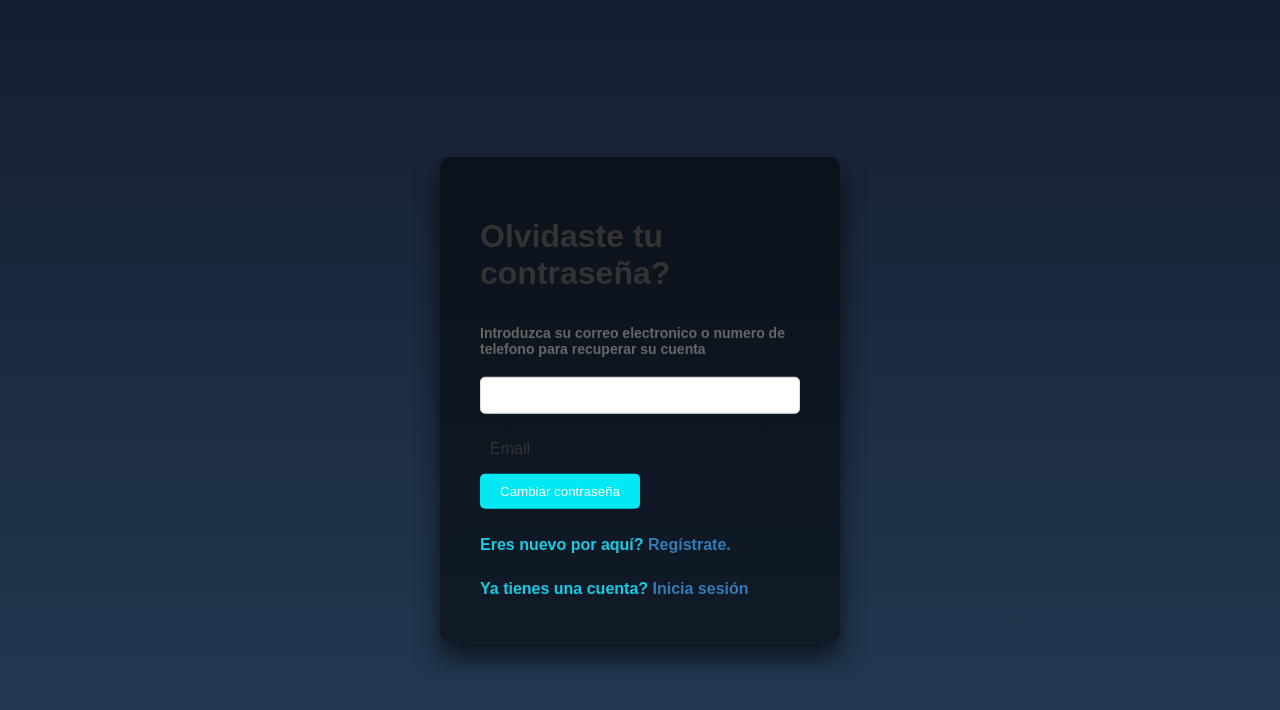
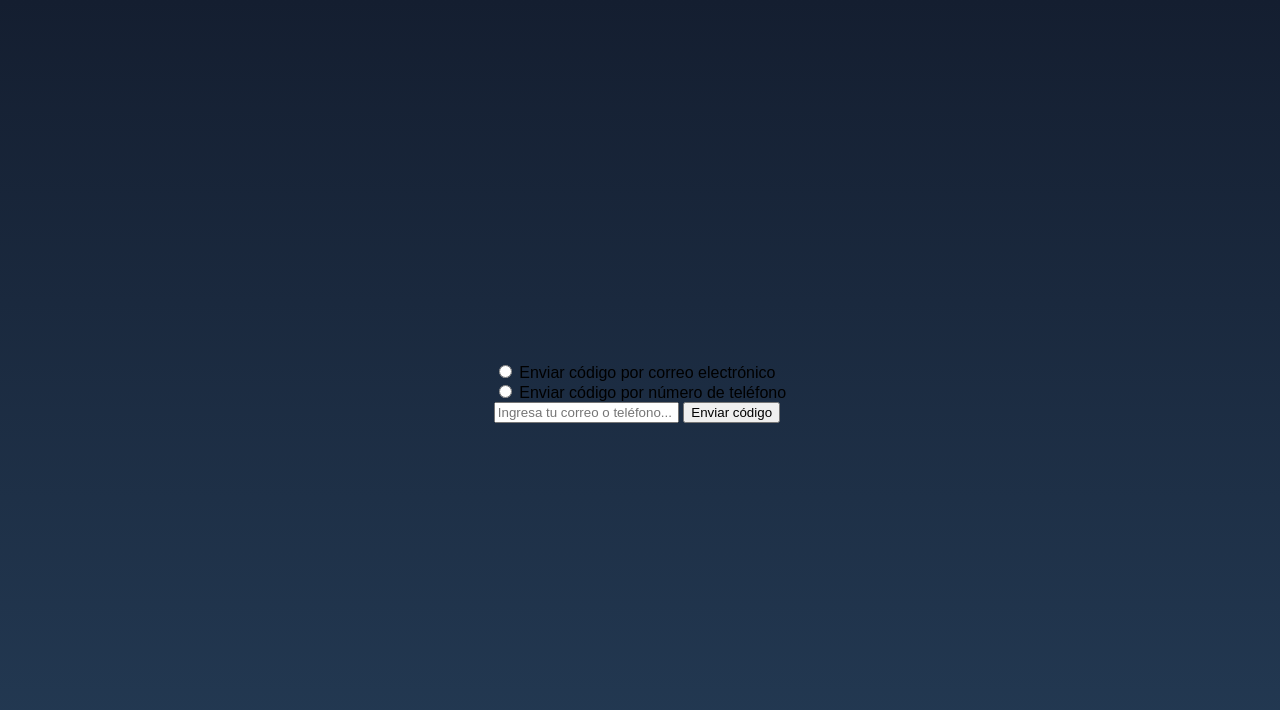
Before and after one commit to pyro-annie/Laboratorio, a Flask app: page /forgot-account in a window 1280 px wide. Shown: the top 710 px of the page. Run offline with Flask 3, Linux system fonts and the light colour scheme.

Commit message:
nuevos PROYECTO

```diff
--- a/PROYECTO/templates/forgotaccount.html
+++ b/PROYECTO/templates/forgotaccount.html
@@ -8,17 +8,16 @@
 	<title>Forgot Password Page - HTML + CSS</title>
 </head>
 <body>
-	<div class="row">
-		<h1>Olvidaste tu contraseña?</h1>
-		<h6 class="information-text">Introduzca su correo electronico o numero de telefono para recuperar su cuenta</h6>
-		<div class="form-group">
-			<input type="email" name="user_email" id="user_email">
-			<p><label for="username">Email</label></p>
-			<button onclick="showSpinner()">Cambiar contraseña</button>
-		</div>
-        <div class="footer">
-            <h5>Eres nuevo por aquí? <a href="{{ url_for('index', _anchor='registro') }}">Regístrate.</a></h5>
-            <h5>Ya tienes una cuenta? <a href="{{ url_for('index', _anchor='login') }}">Inicia sesión</a></h5>
-        </div>
-	</div>
+    <form action="/send_verification" method="post">
+        <input type="radio" id="email_option" name="verification_method" value="email">
+        <label for="email_option">Enviar código por correo electrónico</label><br>
+
+        <input type="radio" id="phone_option" name="verification_method" value="phone">
+        <label for="phone_option">Enviar código por número de teléfono</label><br>
+
+        <input type="text" name="user_input" placeholder="Ingresa tu correo o teléfono...">
+
+        <input type="submit" value="Enviar código">
+      </form>
+
 </body>
```
Also changed, not shown: PROYECTO/templates/enter_code.html (+20 -11 lines).
